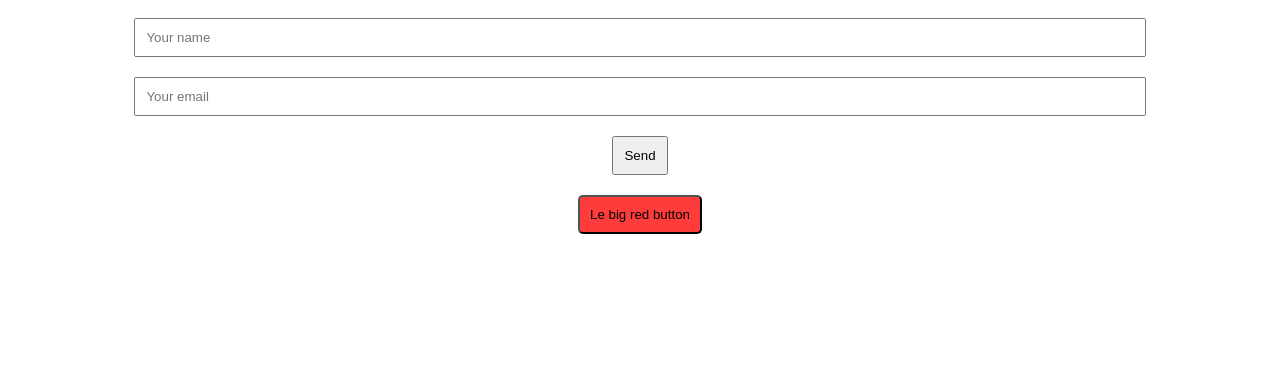
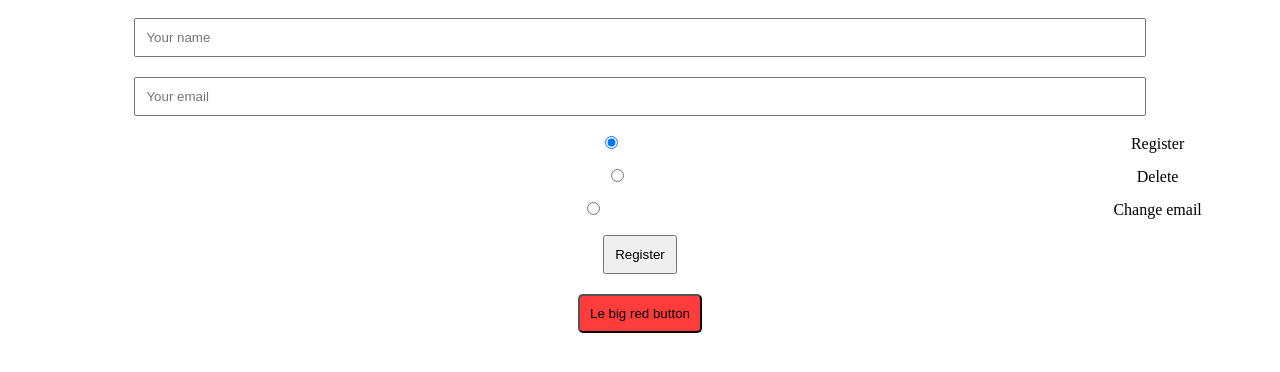
Before and after one commit to fickledogfish/secret-santa, a website: page client/index.html in a window 1280 px wide. Drawn offline with nearby package versions, Linux system fonts and the light colour scheme.

Commit message:
Add radio buttons for various actions

```diff
--- a/client/index.html
+++ b/client/index.html
@@ -42,7 +42,17 @@
 			<input type="text" id="email" name="email" v-bind:placeholder="labels.email" required>
 			</br>
 
-			<button type="submit">{{ labels.create }}</button>
+			<span>
+				<span v-for="option in radioOptions">
+					<input type="radio" v-model="selectedOption" v-bind:id="radioIdName + option.id" v-bind:name="radioName" :value="option.id">
+					<label v-bind:for="radioIdName + option.id">{{ option.txt }}</label>
+				</span>
+				</br>
+			</span>
+
+			<button v-if="selectedOption == 0" type="submit">{{ labels.create }}</button>
+			<button v-if="selectedOption == 1" type="submit">{{ labels.delete }}</button>
+			<button v-if="selectedOption == 2" type="submit">{{ labels.change }}</button>
 		</form>
 
 		<button type="button" class="special-button" onClick="selectPairs();">{{ labels.big_red_button }}</button>
@@ -52,10 +62,20 @@
 		const app = new Vue({
 			el: "#vue-app",
 			data: {
+				radioName: "formOptions",
+				radioIdName: "radio",
+				radioOptions: [
+					{txt: "Register", id: 0},
+					{txt: "Delete", id: 1},
+					{txt: "Change email", id: 2},
+				],
+				selectedOption: 0,
 				labels: {
 					name: "Your name",
 					email: "Your email",
-					create: "Send",
+					create: "Register",
+					delete: "Delete",
+					change: "Change email",
 					big_red_button: "Le big red button",
 					infoMessage: "",
 				},
@@ -67,7 +87,7 @@
 		const errorType = urlParams.get("error");
 		if (registeredEmail !== null) {
 			app.labels.infoMessage = `${registeredEmail} registered successfully`;
-		} else if (error !== null) {
+		} else if (errorType !== null) {
 			app.labels.infoMessage = "Error: bla";
 		}
 
```
